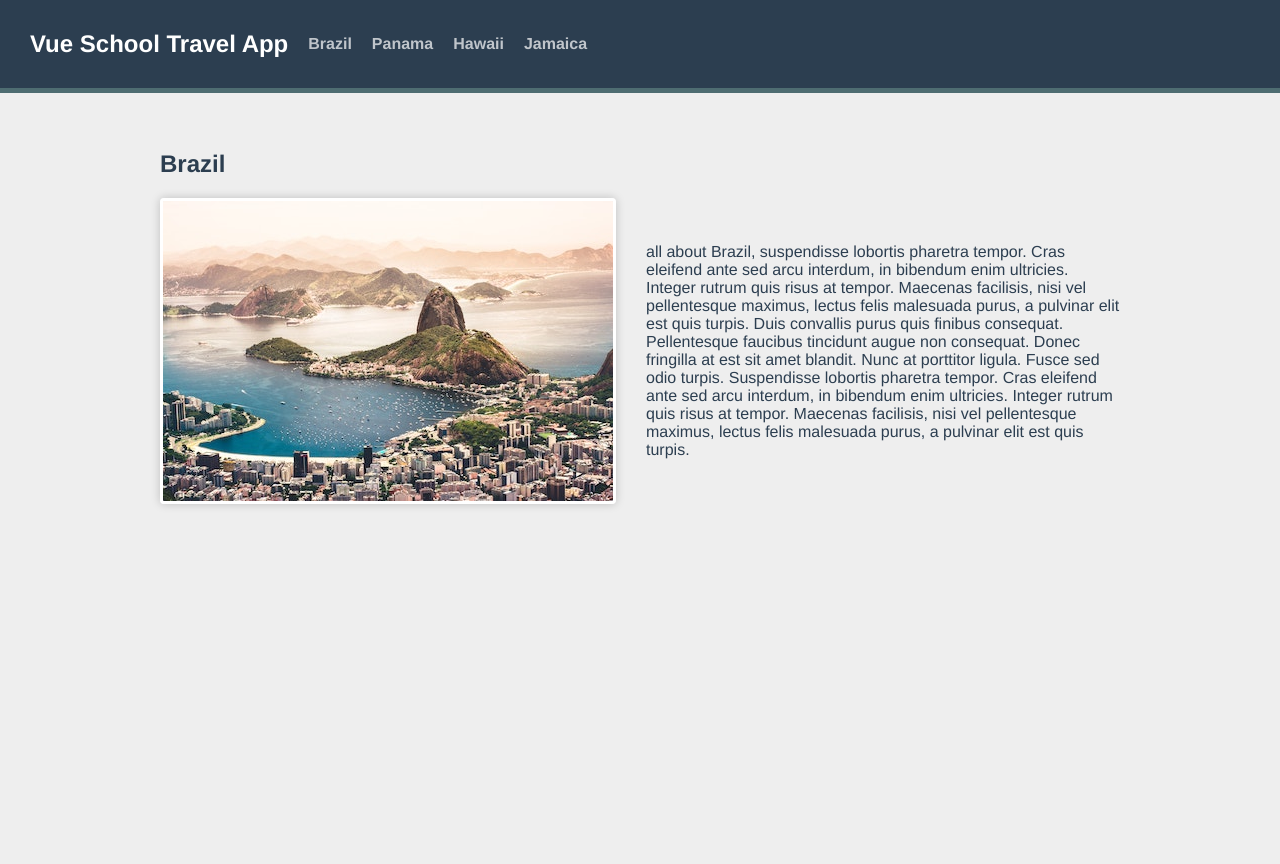
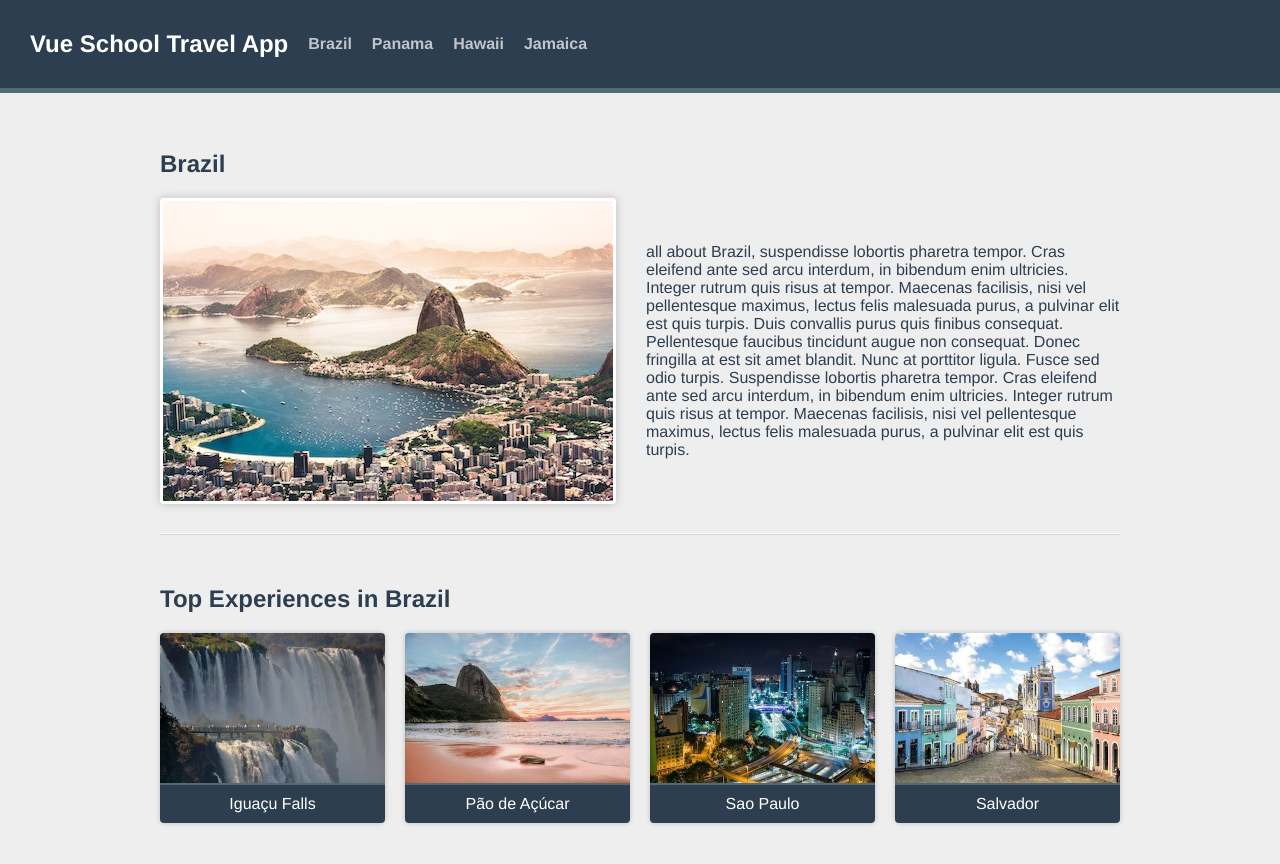
Before and after one commit to MS-D-rei/VueRouter4SampleApp, a Vue app: page /destination/1/1 in a window 1280 px wide. Shown: the top 864 px of the page. Before the commit the page ends 800 px from the top, so only its background shows below. Built offline with nearby package versions, Linux system fonts and the light colour scheme.

Commit message:
add experience cards for each destination

```diff
--- /dev/null
+++ b/src/components/ExperienceCard.vue
@@ -0,0 +1,17 @@
+<template>
+  <div class="card">
+    <img :src="`/images/${props.experience.image}`" :alt="props.experience.name" />
+    <span class="card__text">
+      {{ props.experience.name }}
+    </span>
+  </div>
+</template>
+
+<script setup>
+const props = defineProps({
+  experience: {
+    type: Object,
+    required: true,
+  },
+});
+</script>
--- a/src/views/DestinationShow.vue
+++ b/src/views/DestinationShow.vue
@@ -2,6 +2,7 @@
 import { computed } from "vue";
 // import { useRoute } from "vue-router";
 import sourceData from "@/data.json";
+import ExperienceCard from "@/components/ExperienceCard.vue";
 
 // const route = useRoute(); // for getting this.$route in Composition API
 
@@ -57,4 +58,15 @@
       <p>{{ destination.description }}</p>
     </div>
   </section>
+  <section class="experiences">
+    <h2>Top Experiences in {{ destination.name }}</h2>
+    <div class="cards">
+      <!-- :experience="experience" is passing props to child component -->
+      <ExperienceCard
+        v-for="experience in destination.experiences"
+        :key="experience.slug"
+        :experience="experience"
+      />
+    </div>
+  </section>
 </template>
```
